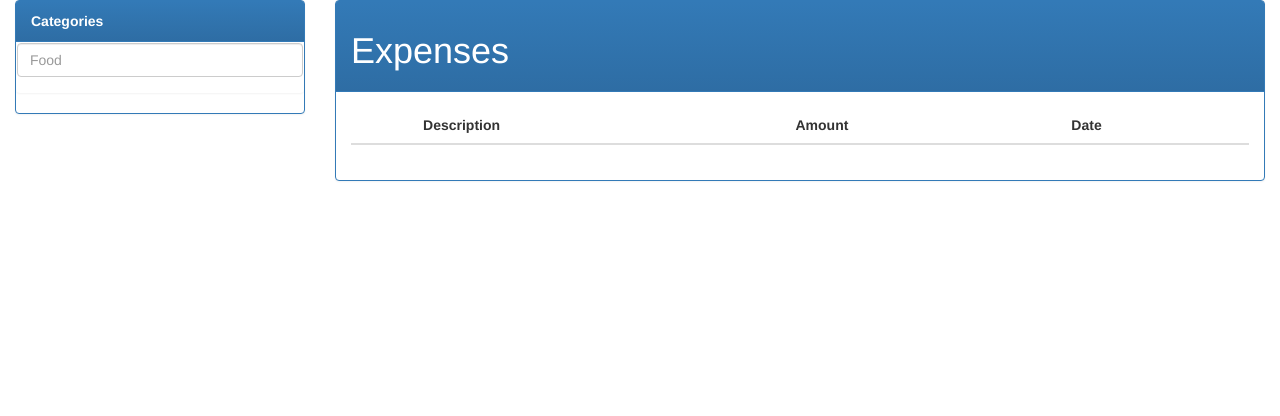
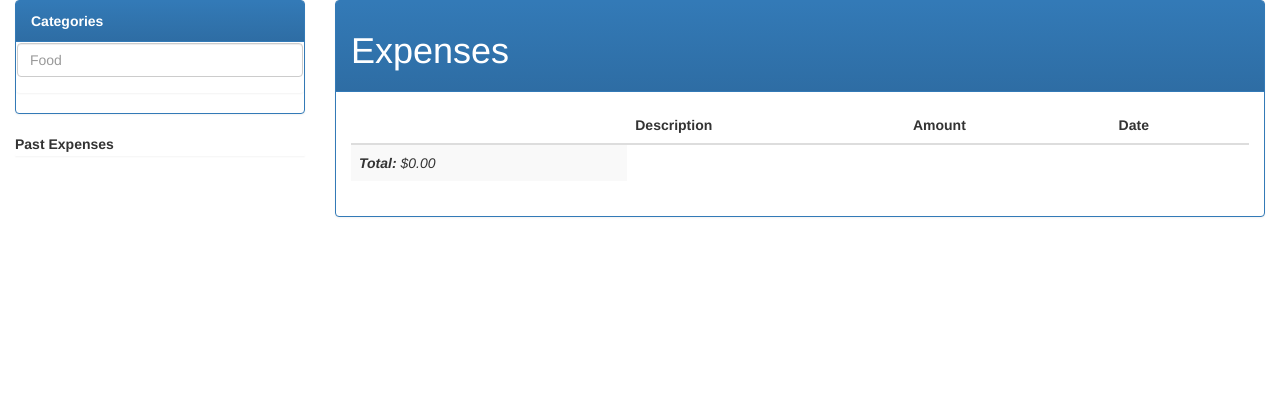
Before and after one commit to h-betz/SpendingTracker, a Django app: page /dashboard/ in a window 1280 px wide. Shown: the part 52-468 px from the top of the page. Run offline with Django 3.2, Linux system fonts and the light colour scheme; a user stored in the database is signed in; lists and menus that the app fills with data are empty; some libraries are stand-ins or nearby versions.

Commit message:
New stuff

```diff
--- a/assets/js/index.js
+++ b/assets/js/index.js
@@ -70,8 +70,11 @@ function addExpense() {
      * Format expense info
      */
     descriptionTd.appendChild(document.createTextNode(formObj.get('description')));
+    descriptionTd.setAttribute("class", "description");
     amountTd.appendChild(document.createTextNode(formObj.get('amount')));
+    amountTd.setAttribute("class", "amount");
     dateTd.appendChild(document.createTextNode(formObj.get('date')));
+    dateTd.setAttribute("class", "date");
 
     tr.appendChild(deleteButtonTd);
     tr.appendChild(descriptionTd);
@@ -81,6 +84,8 @@ function addExpense() {
     postExpense(formObj);
 
     table.appendChild(tr);
+
+    updateTotal(formObj.get('amount'));
 
     return false;
 }
@@ -132,9 +137,52 @@ function postExpense(expenseDetails) {
         },
         failure: function(data){
             console.log("failure");
-            console.log(data);
         },
     });
+}
+
+function getCategories() {
+    // TODO get categories of this user
+}
+
+
+function getExpenses(categoryName) {
+    // TODO get expense data of this user based on category
+}
+
+function addPastExpenseOption() {
+    var a_year = document.createElement("a");
+    a_year.setAttribute('class', 'list-group-item list-group-item-action');
+    a_year.setAttribute('data-toggle', 'collapse');
+    var date = new Date();
+    var year = date.getFullYear();
+    var month = date.getMonth();
+    a_year.setAttribute('href', year)
+    a_year.appendChild(document.createTextNode(year));
+    //TODO populate collapsable menu
+}
+
+function populatePastExpensesList() {
+    // TODO add a list item for each year the category has been around
+}
+
+
+function addTotal() {
+    var total_text = document.getElementById('total');
+    var amounts = document.getElementsByClassName('amount');
+    var total = 0;
+    for (i = 0; i < amounts.length; i++) {
+        total += +amounts[i].innerText;
+    }
+    total_text.innerText = total;
+}
+
+function updateTotal(amount) {
+    var total_text = document.getElementById('total');
+    var total = +total_text.innerText;
+    console.log(amount);
+    total += +amount;
+    total_text.innerText = total;
 }
 
 function mapToJson(map) {
--- a/templates/dashboard/dashboard.html
+++ b/templates/dashboard/dashboard.html
@@ -27,6 +27,14 @@
                       </div>
                   </div>
               </div>
+              <div>
+                <strong>Past Expenses</strong>
+              </div>
+              <div class="panel body categories">
+                <div class="list-group" id="past-expense">
+
+                </div>
+              </div>
           </div>
         </nav>
       </div>
@@ -46,6 +54,11 @@
                   <tbody id="expense-table-body">
 
                   </tbody>
+                  <tr>
+                    <td>
+                      <b><i>Total:</i></b> <i>$<span id="total">0.00</span></i>
+                    </td>
+                  </tr>
                 </table>
             </div>
           </div>
```
Also changed, not shown: db.sqlite3.
